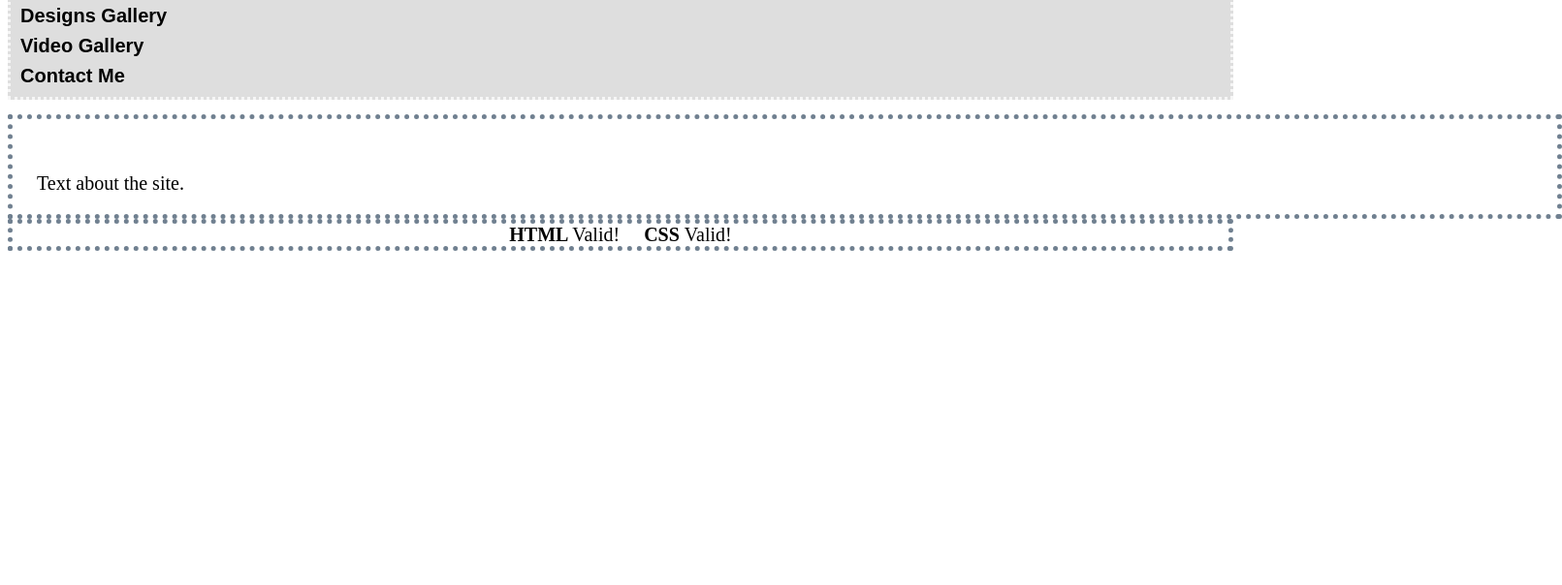
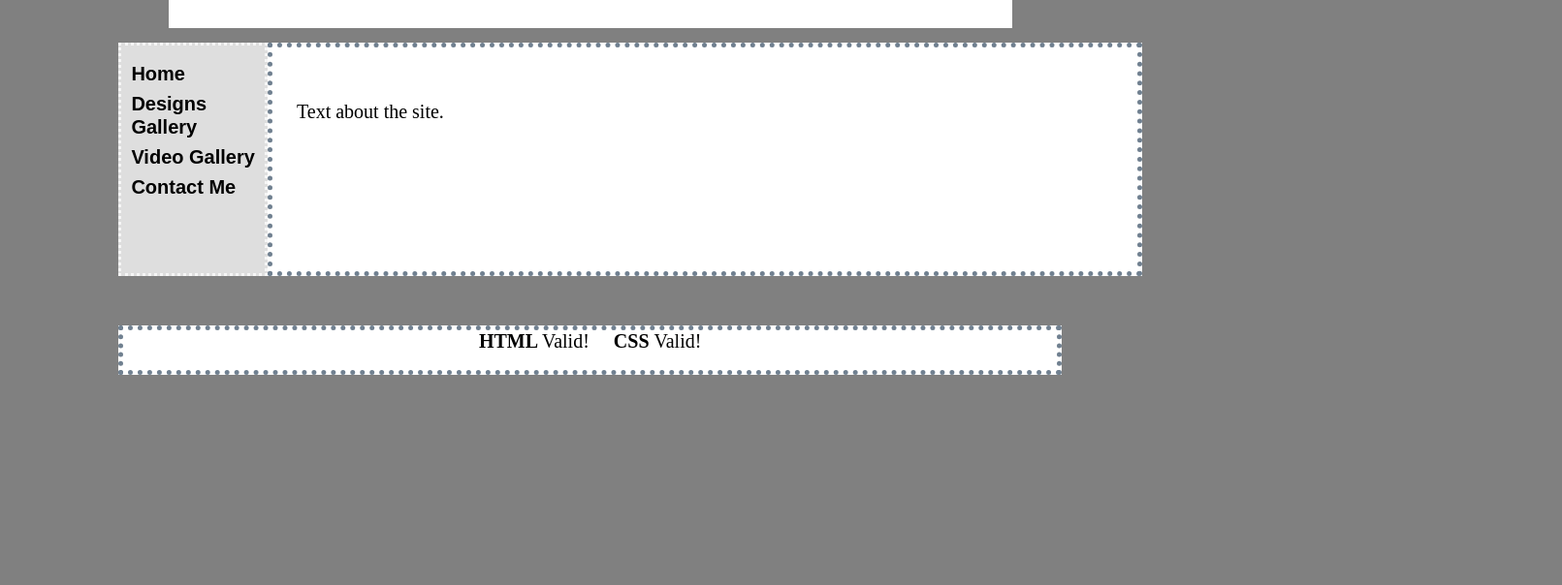
Before and after one commit to cventura5000/Cristian-s-Portfolio, a plain HTML site: page index.html in a window 1280 px wide. Shown: the part 196-800 px from the top of the page at 97% size, 1611 px wide, since content can reach past the window. Drawn offline with Linux system fonts and the light colour scheme.

Commit message:
edited css

```diff
--- a/index.css
+++ b/index.css
@@ -1,9 +1,3 @@
-<!DOCTYPE html>
-<html lang="en">
-<head>
-<meta charset="utf-8">
-<title>Cristian's Portfolio</title>
-<style type="text/css">
 body {
   display: grid;
   grid-template-columns: 4vw 4vw 4vw 4vw 4vw 4vw 4vw 4vw 4vw 4vw 4vw 4vw 4vw 4vw 4vw 4vw 4vw 4vw 4vw 4vw 4vw 4vw 4vw 4vw ;
```
